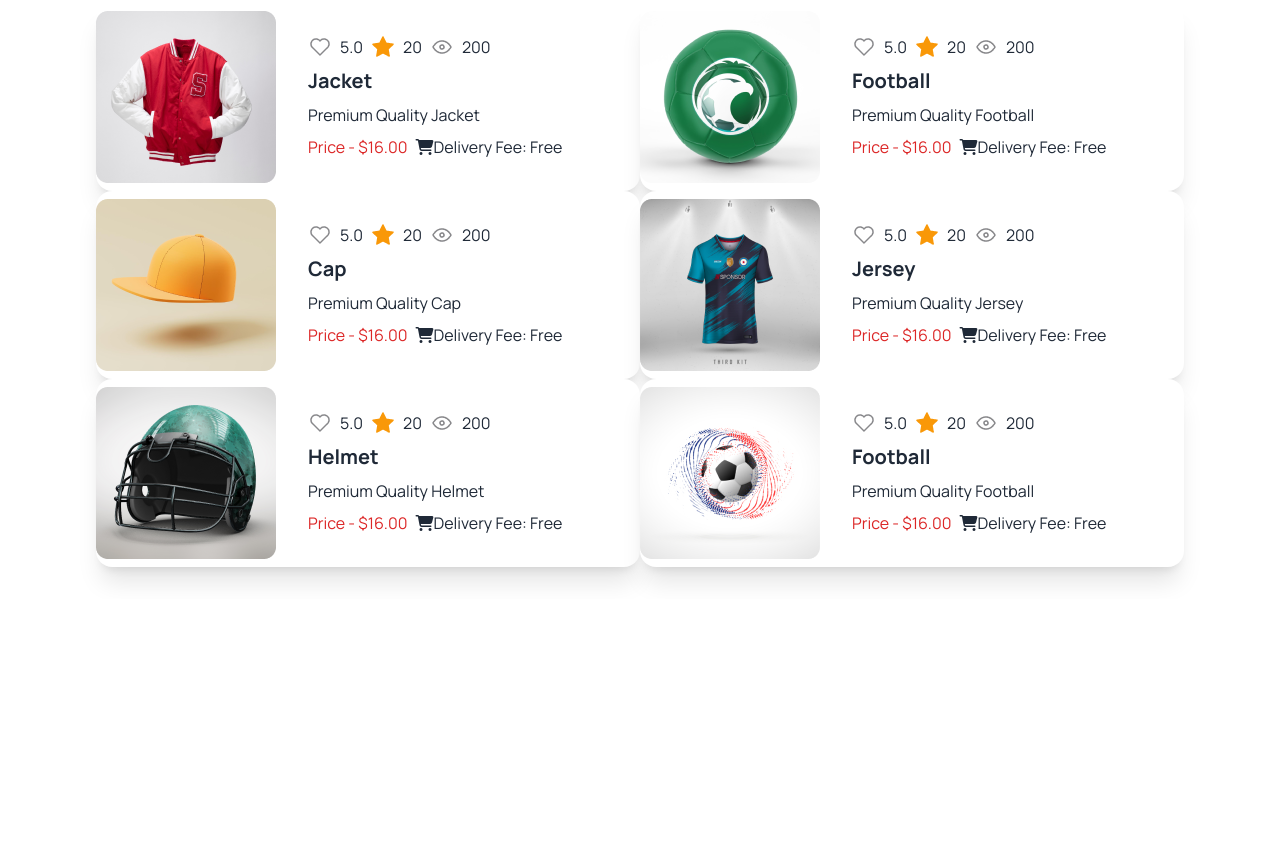
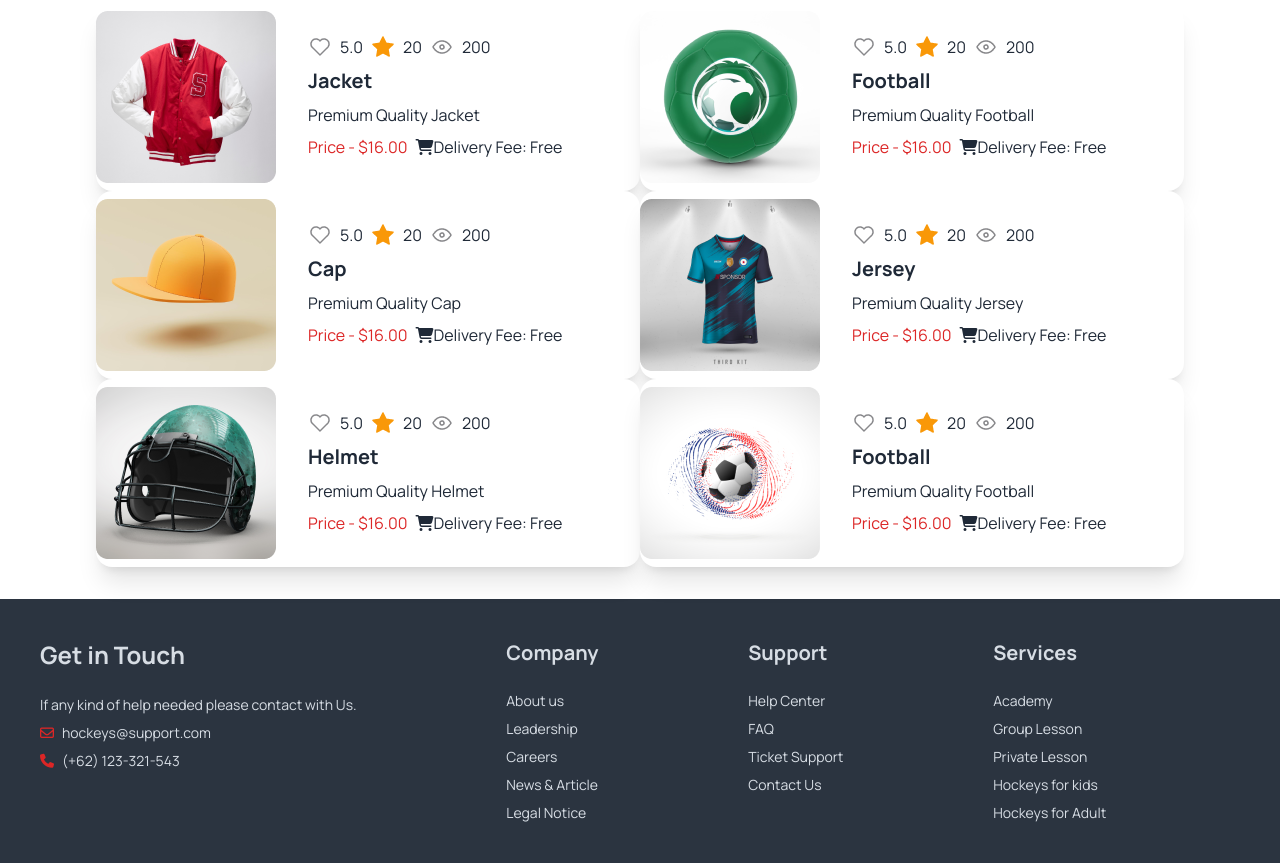
Before and after one commit to Nafiul2024/Hockey-Heroes-Project3, a plain HTML site: page index.html in a window 1280 px wide. Shown: the part 2423-3286 px from the top of the page. Before the commit the page ends 3022 px from the top, so only its background shows below. Drawn offline with nearby package versions, Linux system fonts and the light colour scheme.

Commit message:
Footer Part Done

```diff
--- a/index.html
+++ b/index.html
@@ -353,12 +353,50 @@
 
       </section>
       <!-- New Products Ends -->
+
+      <!-- Get In Touch Section Starts -->
+
+      <!-- Get In Touch Section Ends -->
+
      </main>
 
+      <!-- Footer Starts  -->
      <footer>
-
+      <section>
+       <footer class="footer p-10 bg-neutral text-neutral-content">
+  <nav>
+    <a class="link link-hover font-bold text-2xl mb-4">Get in Touch</a>
+    <p class="link link-hover">If any kind of help needed please contact with Us.</p>
+      <a class="link link-hover"><i class="fa-regular fa-envelope text-red-600 mr-2"></i>hockeys@support.com</a>
+      <a class="link link-hover"><i class="fa-solid fa-phone text-red-600 mr-2"></i>(+62) 123-321-543</a>
+  </nav>
+      <nav>
+        <a class="link link-hover font-bold text-xl mb-4">Company</a>
+        <a class="link link-hover">About us</a>
+        <a class="link link-hover">Leadership</a>
+        <a class="link link-hover">Careers</a>
+        <a class="link link-hover">News & Article</a>
+        <a class="link link-hover">Legal Notice</a>
+      </nav>
+      <nav>
+        <a class="link link-hover font-bold text-xl mb-4">Support</a>
+        <a class="link link-hover">Help Center </a>
+        <a class="link link-hover">FAQ</a>
+        <a class="link link-hover">Ticket Support</a>
+        <a class="link link-hover">Contact Us</a>
+      </nav>
+  <nav>
+    <a class="link link-hover font-bold text-xl mb-4">Services</a>
+    <a class="link link-hover">Academy</a>
+    <a class="link link-hover">Group Lesson</a>
+    <a class="link link-hover">Private Lesson</a>
+    <a class="link link-hover">Hockeys for kids</a>
+    <a class="link link-hover">Hockeys for Adult</a>
+  </nav>
+</footer>
+      </section>
      </footer>
-
+     <!-- Footer Ends  -->
   </body>
 
 </html>
```
